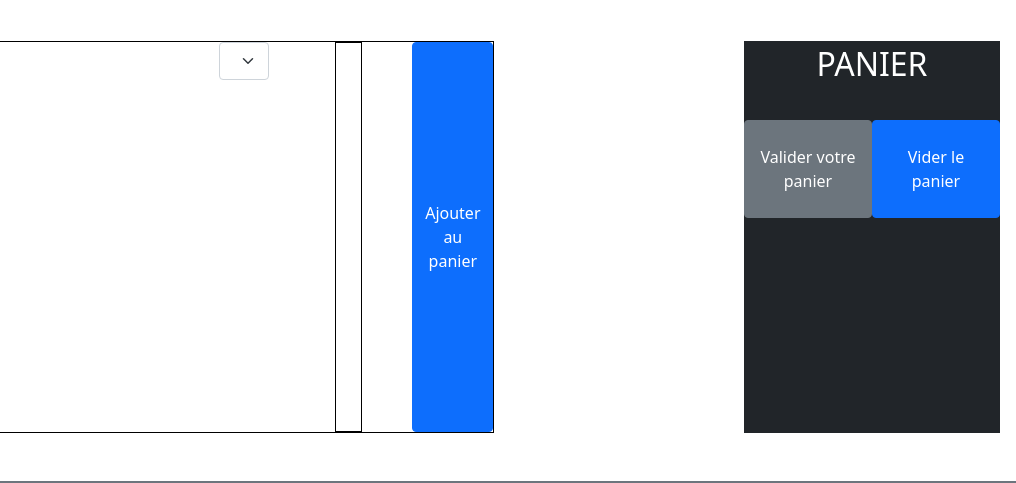
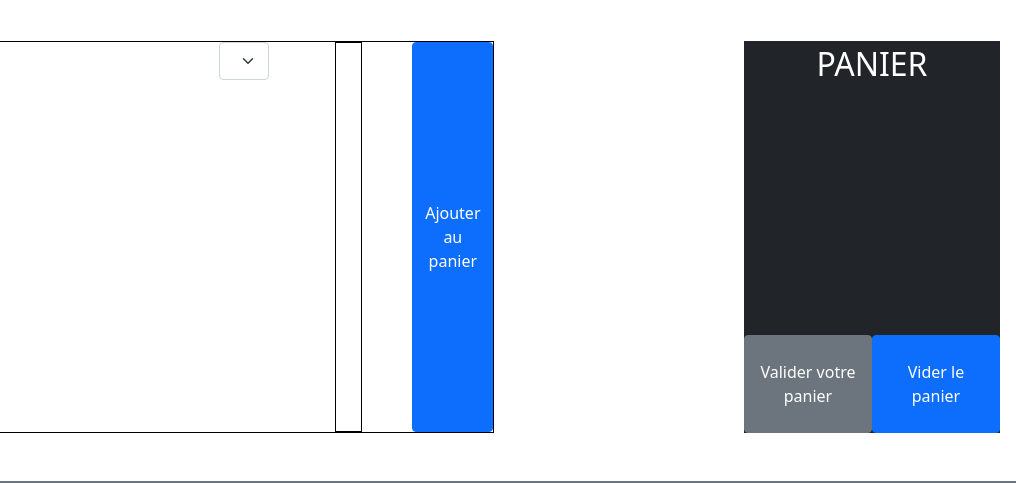
Before and after one commit to NicolasPopy/NicolasPopy_5_03052021, a website built with webpack: page produit.html in a window 1280 px wide. Shown: the part 240-723 px from the top of the page, 264-1280 px from the left. Built offline with nearby package versions, Linux system fonts and the light colour scheme; no server answers.

Commit message:
Correction bouton panier

```diff
--- a/produit.html
+++ b/produit.html
@@ -49,7 +49,7 @@
 
         </ul>
 
-        <div class="aside_footer w-100 mt-4" >
+        <div class="aside_footer w-100 " >
           <button onclick="location.href = 'validation.html'" role="button" class="btn btn-secondary btn-validerpanier w-100 py-4">Valider votre panier</button>
           <button id="bouton_vider" type="button" class="btn btn-primary btn-viderpanier w-100 py-4">Vider le panier</button>
         </div>
--- a/src/js/produit.js
+++ b/src/js/produit.js
@@ -71,6 +71,7 @@ function afficheProduit(prod){
       }
 
       //Affiche bouton
+    /*   document.querySelector */
       var btn = document.getElementsByClassName("btn-panier")[0];
       btn.addEventListener ("click", ajouterPanier);
 
@@ -81,7 +82,7 @@ function afficheProduit(prod){
     {
         console.error(ex);
     }
-    return
+
 }
 
 
```
Also changed, not shown: Index.html (+0 -11 lines).
